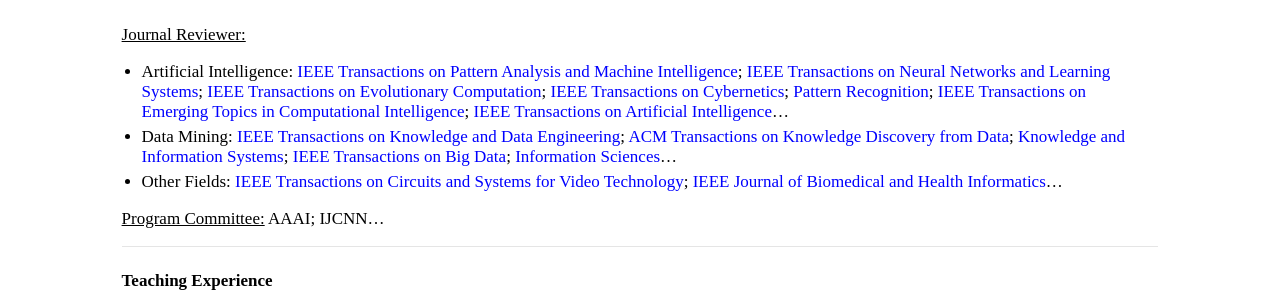
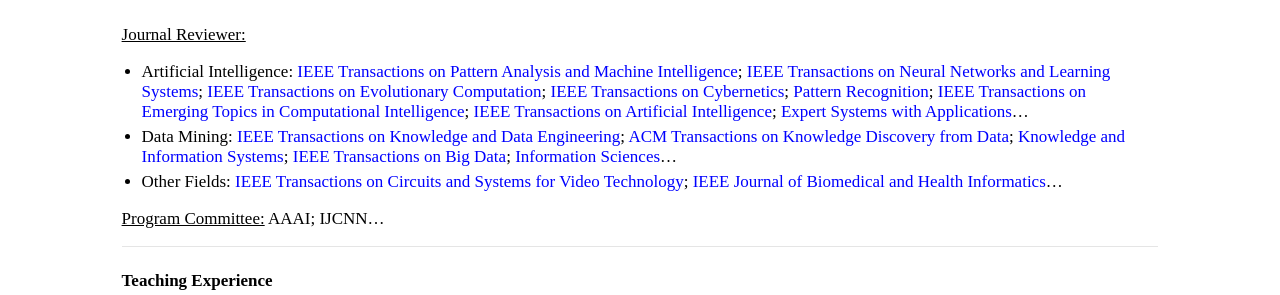
Before and after one commit to jiazhang-ml/jiazhang-ml.github.io, a Jekyll site: the page built from index.md, in a window 1280 px wide. Shown: the part 1283-1578 px from the top of the page. Built offline with Jekyll 4.4.1, drawn with Linux system fonts in a browser that asks for light colours.

Commit message:
Update index.md

```diff
--- a/index.md
+++ b/index.md
@@ -47,7 +47,7 @@ layout: default
 #### Professional Activities
 
 <u>Journal Reviewer:</u>
-* Artificial Intelligence: [IEEE Transactions on Pattern Analysis and Machine Intelligence](https://mc.manuscriptcentral.com/tpami-cs); [IEEE Transactions on Neural Networks and Learning Systems](https://mc.manuscriptcentral.com/tnnls); [IEEE Transactions on Evolutionary Computation](https://mc.manuscriptcentral.com/tevc-ieee); [IEEE Transactions on Cybernetics](https://mc.manuscriptcentral.com/cyb-ieee); [Pattern Recognition](https://www.sciencedirect.com/journal/pattern-recognition); [IEEE Transactions on Emerging Topics in Computational Intelligence](https://mc.manuscriptcentral.com/tetci-ieee); [IEEE Transactions on Artificial Intelligence](https://mc.manuscriptcentral.com/tai-ieee)...
+* Artificial Intelligence: [IEEE Transactions on Pattern Analysis and Machine Intelligence](https://mc.manuscriptcentral.com/tpami-cs); [IEEE Transactions on Neural Networks and Learning Systems](https://mc.manuscriptcentral.com/tnnls); [IEEE Transactions on Evolutionary Computation](https://mc.manuscriptcentral.com/tevc-ieee); [IEEE Transactions on Cybernetics](https://mc.manuscriptcentral.com/cyb-ieee); [Pattern Recognition](https://www.sciencedirect.com/journal/pattern-recognition); [IEEE Transactions on Emerging Topics in Computational Intelligence](https://mc.manuscriptcentral.com/tetci-ieee); [IEEE Transactions on Artificial Intelligence](https://mc.manuscriptcentral.com/tai-ieee); [Expert Systems with Applications](https://www.sciencedirect.com/journal/expert-systems-with-applications)...
 * Data Mining: [IEEE Transactions on Knowledge and Data Engineering](https://mc.manuscriptcentral.com/tkde-cs); [ACM Transactions on Knowledge Discovery from Data](https://mc.manuscriptcentral.com/tkdd); [Knowledge and Information Systems](https://www.springer.com/journal/10115); [IEEE Transactions on Big Data](https://mc.manuscriptcentral.com/tbd-cs); [Information Sciences](https://www.sciencedirect.com/journal/information-sciences)...
 * Other Fields: [IEEE Transactions on Circuits and Systems for Video Technology](https://mc.manuscriptcentral.com/tcsvt); [IEEE Journal of Biomedical and Health Informatics](https://mc.manuscriptcentral.com/jbhi-embs)...
 
```
